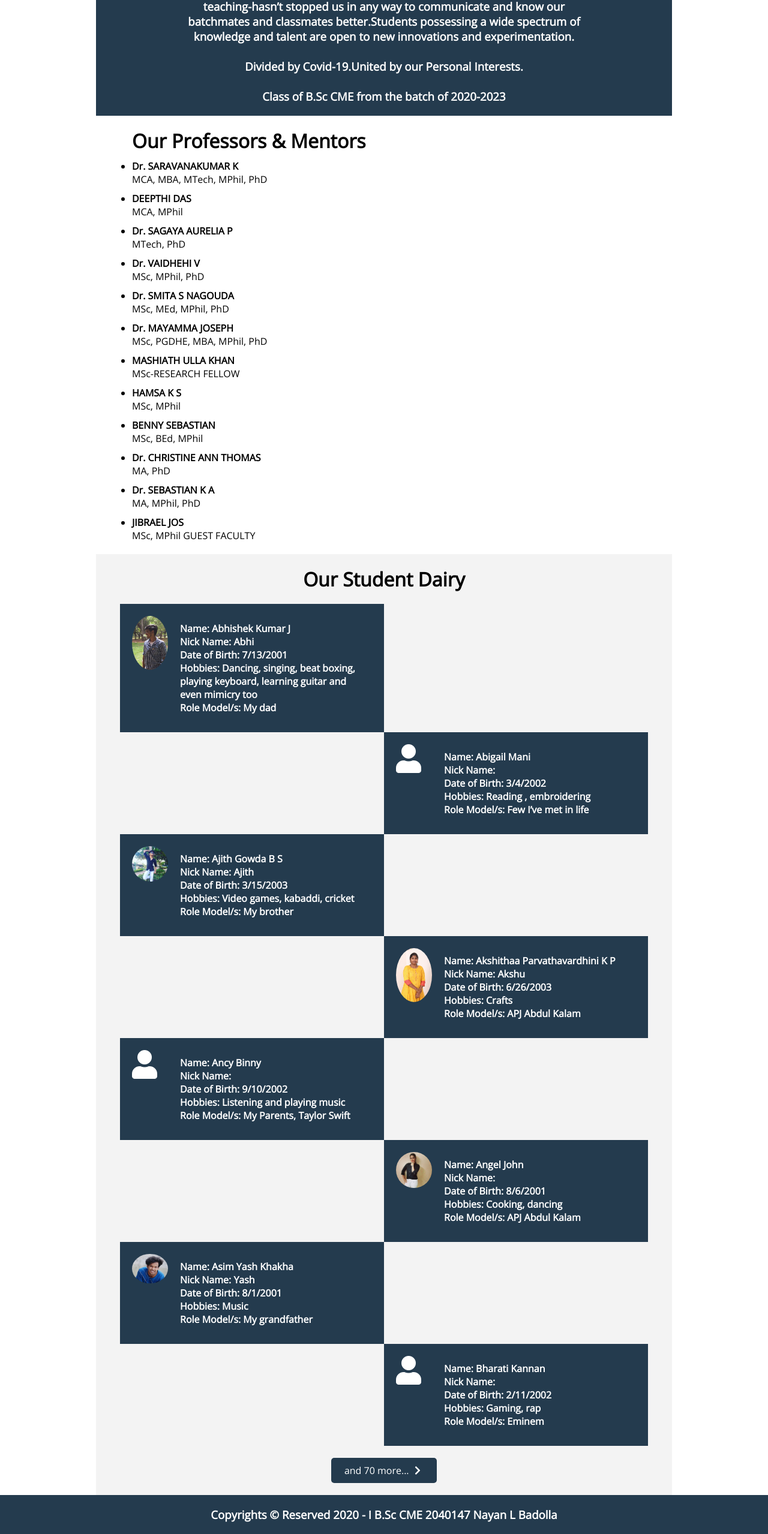
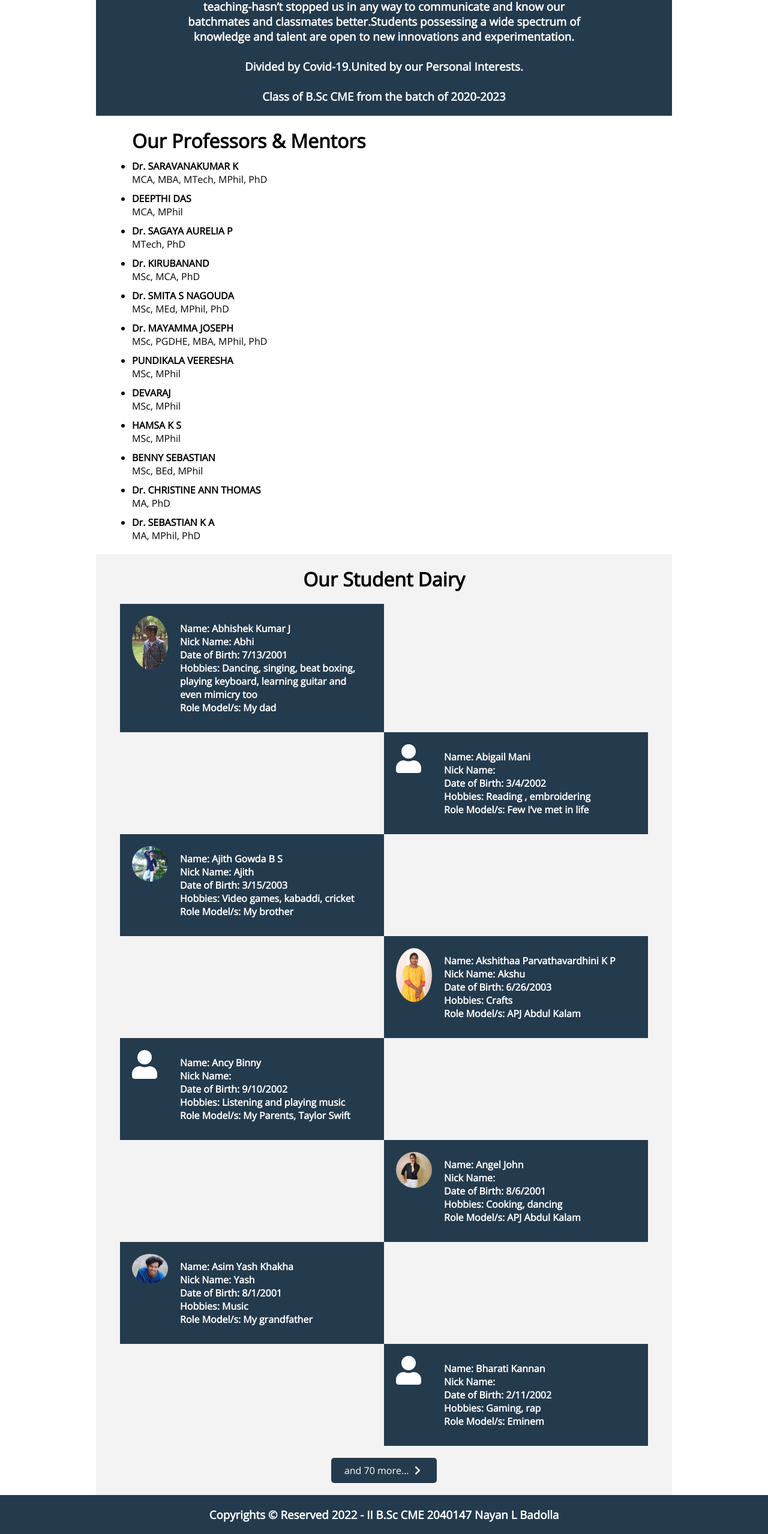
Before and after one commit to nayanbadolla/bsc-cme, a plain HTML site: page index.html in a window 1280 px wide. Shown: the part 892-3450 px from the top of the page at 60% size. Drawn offline with nearby package versions, Linux system fonts and the light colour scheme.

Commit message:
yearly update

```diff
--- a/css/style.css
+++ b/css/style.css
@@ -4,11 +4,8 @@
     box-sizing: border-box;
 }
 
-body {
+.container {
     font-family: 'Open Sans' , sans-serif;
-}
-
-.container {
     max-width: 100%;
     margin: auto;
 }
--- a/index.html
+++ b/index.html
@@ -54,15 +54,15 @@
                 <li><span>Dr. SARAVANAKUMAR K </span></li>MCA, MBA, MTech, MPhil, PhD
                 <li><span>DEEPTHI DAS </span></li>MCA, MPhil
                 <li><span>Dr. SAGAYA AURELIA P </span></li>MTech, PhD
-                <li><span>Dr. VAIDHEHI V </span></li>MSc, MPhil, PhD
+                <li><span>Dr. KIRUBANAND </span></li>MSc, MCA, PhD
                 <li><span>Dr. SMITA S NAGOUDA </span></li>MSc, MEd, MPhil, PhD
                 <li><span>Dr. MAYAMMA JOSEPH </span></li>MSc, PGDHE, MBA, MPhil, PhD
-                <li><span>MASHIATH ULLA KHAN </span></li>MSc-RESEARCH FELLOW
+                <li><span>PUNDIKALA VEERESHA </span></li>MSc, MPhil
+                <li><span>DEVARAJ </span></li>MSc, MPhil
                 <li><span>HAMSA K S </span></li>MSc, MPhil
                 <li><span>BENNY SEBASTIAN </span></li>MSc, BEd, MPhil
                 <li><span>Dr. CHRISTINE ANN THOMAS </span></li>MA, PhD
                 <li><span>Dr. SEBASTIAN K A </span></li>MA, MPhil, PhD
-                <li><span>JIBRAEL JOS </span></li>MSc, MPhil GUEST FACULTY
             </ul>
         </div>
         <div id="students">
@@ -151,7 +151,7 @@
         </div>
     </div>
     <footer>
-        <h3>Copyrights &copy; Reserved 2020 - I B.Sc CME 2040147 Nayan L Badolla </h3>
+        <h3>Copyrights &copy; Reserved 2022 - II B.Sc CME 2040147 Nayan L Badolla </h3>
     </footer>
 </body>
 </html>
```
Also changed, not shown: students.html (+2 -2 lines).
